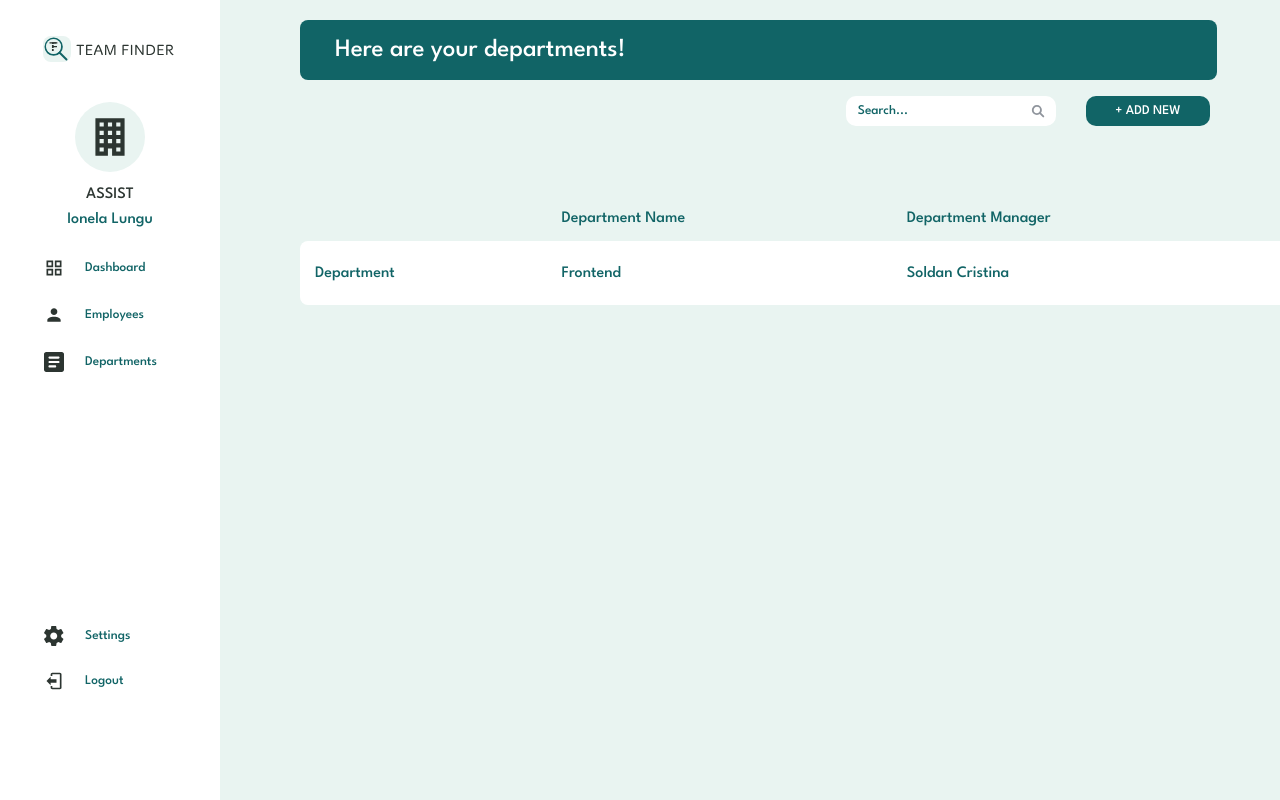
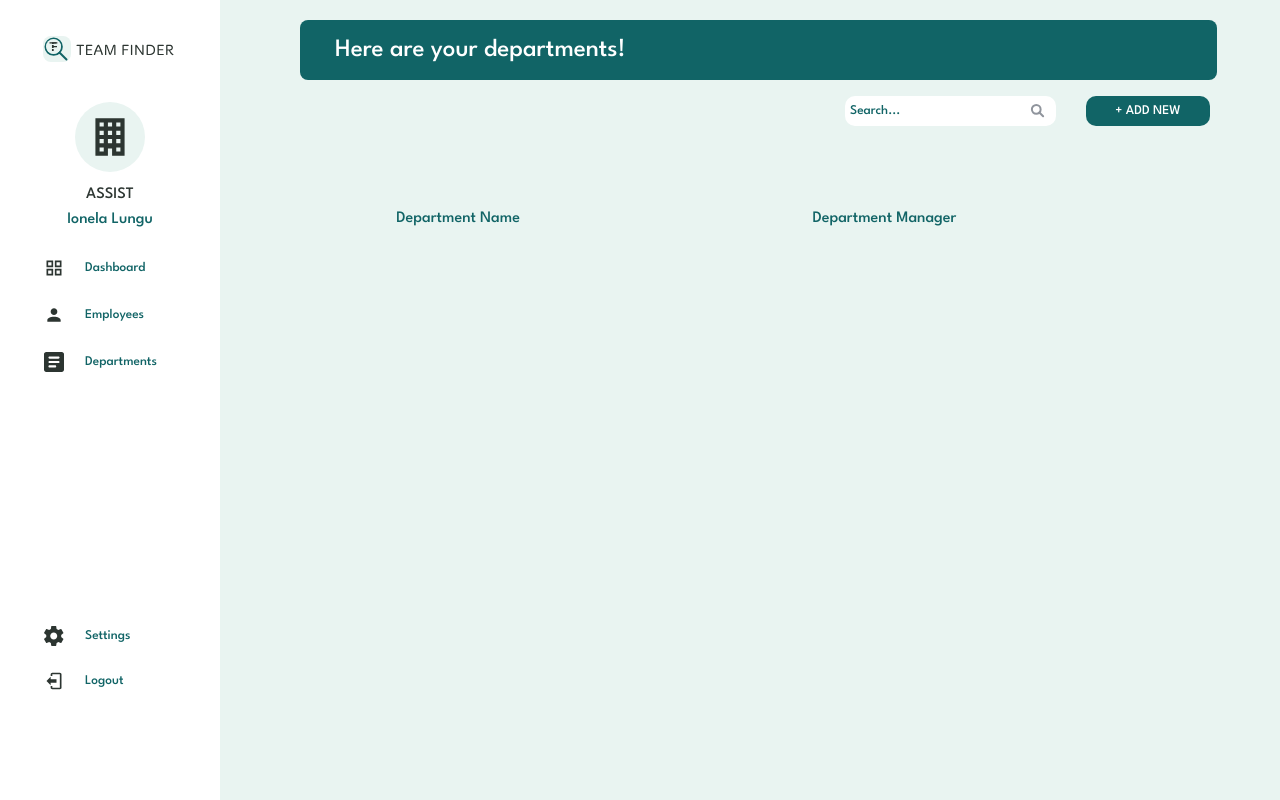
Before and after one commit to Y-Force-USV/team-finder-frontend, a React (Vite) app: page /departments in a window 1280 px wide. Built offline with nearby package versions, Linux system fonts and the light colour scheme.

Commit message:
Updated Departments component with modal functionality and  CSS style

```diff
--- a/src/pages-admin/Departments/Departments.jsx
+++ b/src/pages-admin/Departments/Departments.jsx
@@ -1,12 +1,13 @@
-// import React from "react";
 import React, { useState } from "react";
 import DepartmentsCSS from "./Departments.module.css";
+import Arrow from "../../assets/arrow.svg";
 import Search from "../../assets/search.svg";
 import Delete from "../../assets/delete.svg";
 import Modal from "../../components/Modal/Modal";
 
 function Departments() {
   const [modalIsOpen, setModalIsOpen] = useState(false);
+  const [departments, setDepartments] = useState([]);
 
   const openModal = () => {
     setModalIsOpen(true);
@@ -16,31 +17,36 @@ function Departments() {
     setModalIsOpen(false);
   };
 
+  const addDepartment = (departmentName, departmentManager) => {
+    if (!departmentManager || !departmentName) return;
+    const newDepartment = {
+      name: departmentName,
+      manager: departmentManager,
+    };
+    setDepartments([...departments, newDepartment]);
+    closeModal();
+  };
+
   return (
     <div className={DepartmentsCSS.departments_container}>
-      {modalIsOpen && (
-        <div
-          className={`${DepartmentsCSS.departments_backdrop} ${DepartmentsCSS.active}`}
-        />
-      )}
+      {modalIsOpen && <div className={DepartmentsCSS.modal_background} />}
       <div className={DepartmentsCSS.message}>
-        <p> Here are your departments!</p>
+        <p>Here are your departments!</p>
       </div>
       <div className={DepartmentsCSS.right_buttons}>
         <div className={DepartmentsCSS.search_department}>
           <input
             type="text"
             name="searchTerm"
-            placeholder="  Search..."
+            placeholder="Search..."
             autoComplete="off"
             className={DepartmentsCSS.search_input}
           />
           <img
             className={DepartmentsCSS.search_img}
             src={Search}
-            width={"15px"}
-            height={"15px"}
-          ></img>
+            alt="Search"
+          />
         </div>
         <button
           className={`${DepartmentsCSS.add_btn} ${
@@ -48,19 +54,19 @@ function Departments() {
           }`}
           onClick={openModal}
         >
-          + ADD NEW{" "}
+          + ADD NEW
         </button>
         {modalIsOpen && (
           <div className={DepartmentsCSS.modal_container}>
-            <Modal isOpen={modalIsOpen} closeModal={closeModal} />
+            <Modal
+              isOpen={modalIsOpen}
+              closeModal={closeModal}
+              onSubmit={addDepartment}
+            />
           </div>
         )}
       </div>
-      <table
-        className={`${DepartmentsCSS.table} ${
-          modalIsOpen ? DepartmentsCSS.modalOpen : ""
-        }`}
-      >
+      <table className={DepartmentsCSS.table}>
         <thead>
           <tr className={DepartmentsCSS.header}>
             <th></th>
@@ -70,19 +76,24 @@ function Departments() {
           </tr>
         </thead>
         <tbody>
-          <tr className={DepartmentsCSS.departments}>
+          {departments.map((department, index) => (
+            <tr key={index} className={DepartmentsCSS.departments}>
               <td>Department</td>
-            <td>Frontend</td>
-            <td>Soldan Cristina</td>
+              <td>{department.name}</td>
+              <td>{department.manager}</td>
+              <td>
                 <img
                   src={Delete}
                   alt="Delete"
                   className={DepartmentsCSS.delete}
-            ></img>
+                />
+              </td>
             </tr>
+          ))}
         </tbody>
       </table>
     </div>
   );
 }
+
 export default Departments;
--- a/src/pages-admin/Departments/Departments.module.css
+++ b/src/pages-admin/Departments/Departments.module.css
@@ -93,16 +93,13 @@
 }
 
 .departments {
-  /* display: table-row; */
   background-color: white;
   overflow: hidden;
-  margin: 0;
 }
 
 .departments td {
   padding: 15px;
   color: #116466;
-  margin: 0;
 }
 
 table td:first-child {
```
Lines whose indentation alone changed are shown as unchanged.
